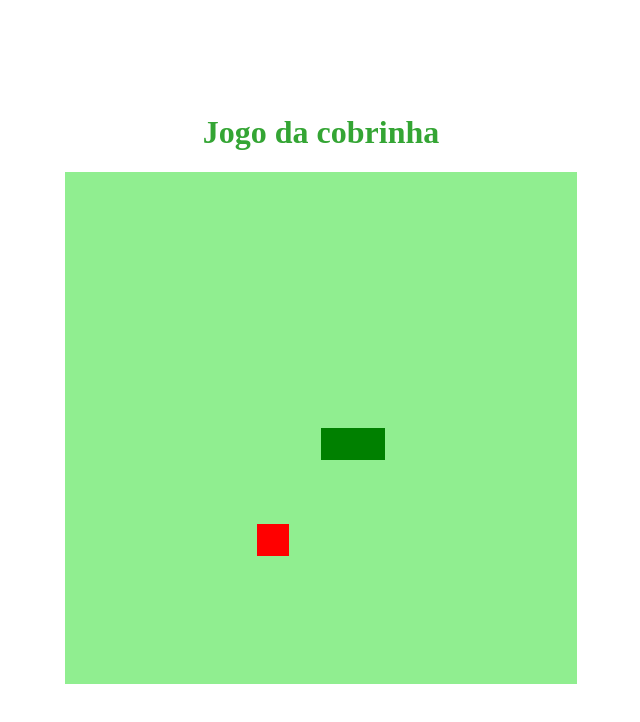
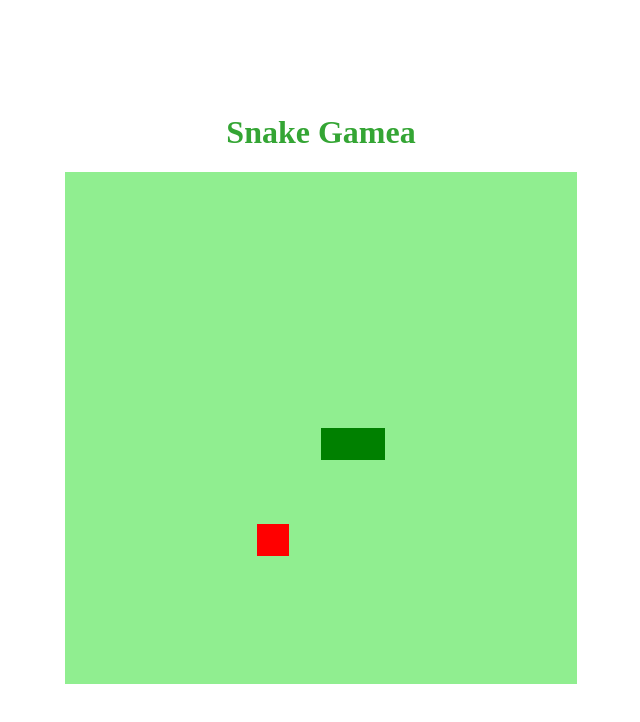
Before and after one commit to vinicius-s-guedes/Snake-Game, a plain HTML site: page index.html in a window 1280 px wide. Shown: the whole page, without its empty margins (295-935 px from the left). Drawn offline with Linux system fonts and the light colour scheme.

Commit message:
update readme

```diff
--- a/index.html
+++ b/index.html
@@ -6,10 +6,10 @@
 	<meta http-equiv="X-UA-Compatible" content="ie=edge">
 	<link rel="stylesheet" href="style.css">
 	<script defer src="script.js"></script>
-	<title>Jogo da cobrinha</title>
+	<title>Snake Game</title>
 </head>
 <body>
-	<h1> Jogo da cobrinha</h1>
+	<h1> Snake Gamea</h1>
 	<canvas id="snake" width="512" height="512"></canvas>
 </body>
 </html>
```
